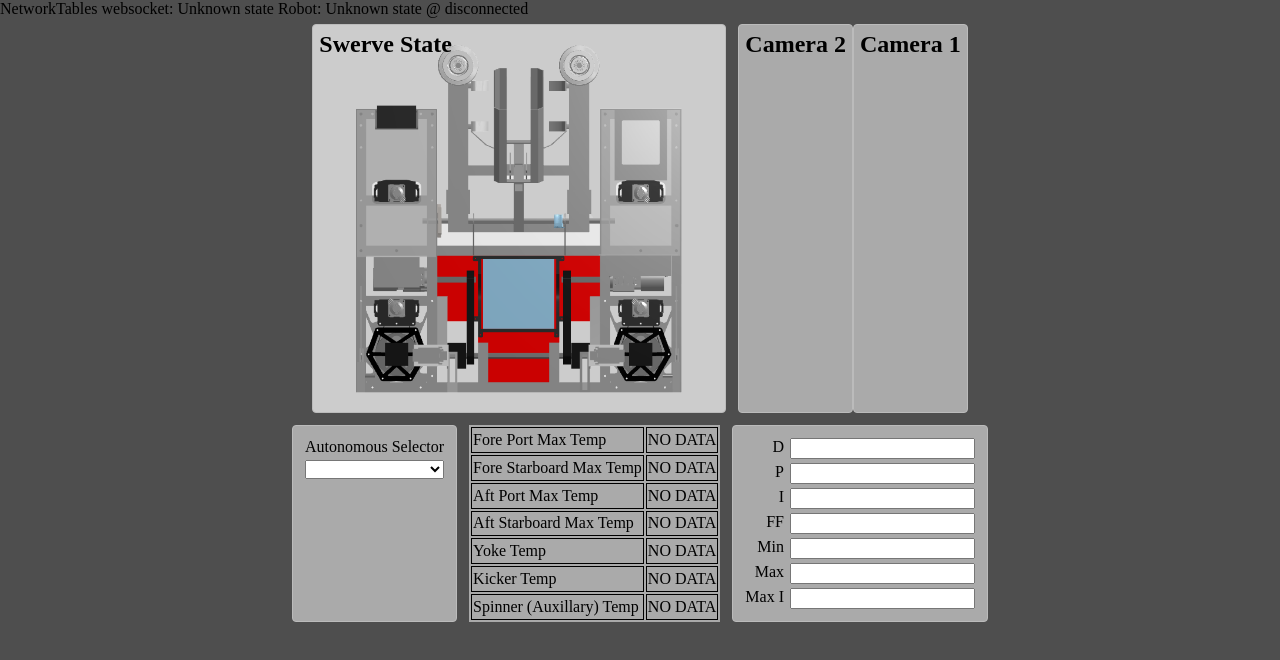
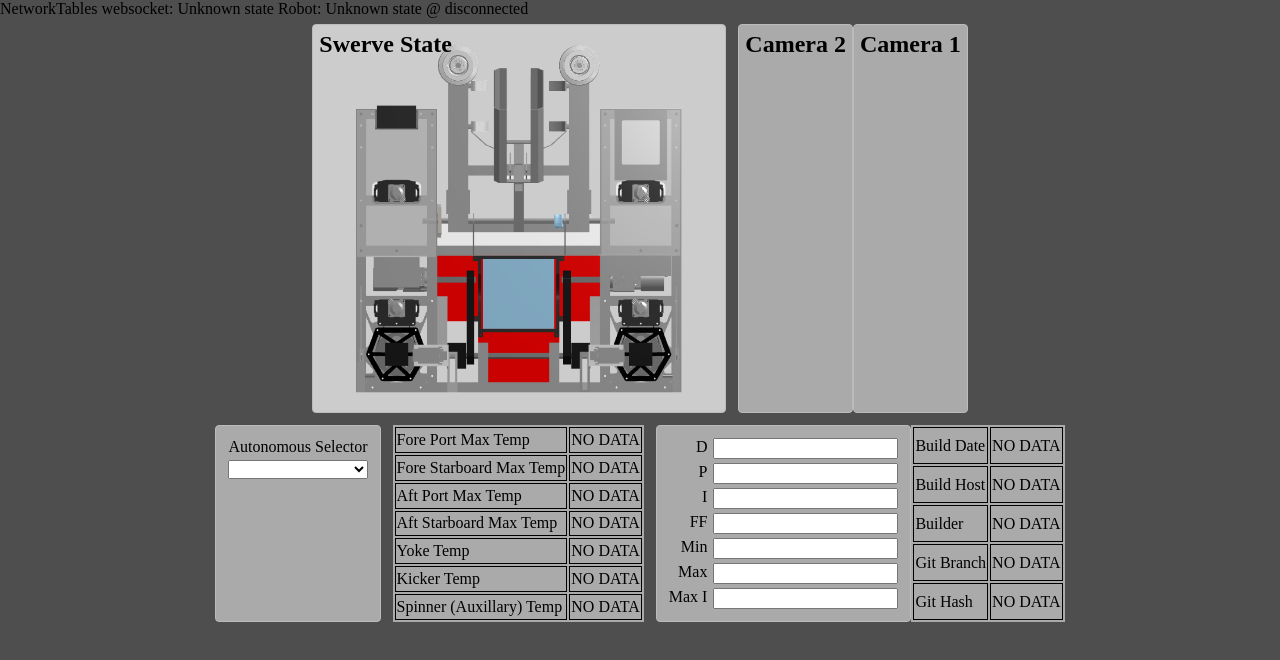
Before and after one commit to FRC-1721/1721-RapidReact, a website built with webpack: page dashboard/www/index.html in a window 1280 px wide. Built offline with nearby package versions, Linux system fonts and the light colour scheme.

Commit message:
I am so not a web dev (#69)

```diff
--- /dev/null
+++ b/dashboard/src/build_data-display.js
@@ -0,0 +1,12 @@
+function updateBuildData(key, value) {
+    const splitKey = key.split("/");
+    const id = splitKey[splitKey.length - 1];
+    if (id) {
+        const elem = document.getElementById(id)
+        if (elem) {
+            elem.innerHTML = value;
+        }
+    }
+}
+
+export default updateBuildData;
--- a/dashboard/src/index.js
+++ b/dashboard/src/index.js
@@ -2,6 +2,7 @@
 import * as $ from "jquery";
 import * as d3 from "d3";
 import updateTemp from "./temp-display";
+import updateBuildData from "./build_data-display";
 import { updateValue } from "./utils";
 import { setupPID, receivePIDUpdate } from "./pid-optimizer";
 
@@ -125,6 +126,9 @@ function swerveListener(key, value, isNew) {
     if (key.includes("/SmartDashboard/Thermals/")) {
         updateTemp(key, value);
     }
+    if (key.includes("/SmartDashboard/BuildData/")) {
+        updateBuildData(key, value);
+    }
     if (key.includes("/SmartDashboard/PID/")) {
         receivePIDUpdate(key, value);
     }
--- a/dashboard/www/index.html
+++ b/dashboard/www/index.html
@@ -118,6 +118,30 @@
                 </div>
                 </tbody>
             </div>
+            <table class="data_table">
+                <tbody>
+                    <tr>
+                        <td>Build Date</td>
+                        <td id="build-date">NO DATA</td>
+                    </tr>
+                    <tr>
+                        <td>Build Host</td>
+                        <td id="build-host">NO DATA</td>
+                    </tr>
+                    <tr>
+                        <td>Builder</td>
+                        <td id="builder">NO DATA</td>
+                    </tr>
+                    <tr>
+                        <td>Git Branch</td>
+                        <td id="git-branch">NO DATA</td>
+                    </tr>
+                    <tr>
+                        <td>Git Hash</td>
+                        <td id="git-hash">NO DATA</td>
+                    </tr>
+                </tbody>
+            </table>
         </div>
     </main>
 </body>
--- a/dashboard/www/styles.css
+++ b/dashboard/www/styles.css
@@ -3,10 +3,11 @@
     --mid-gray: #AAA;
     --dark-gray: #333;
 }
+
 .wrapper {
     position: absolute;
     left: 0;
-    top:0;
+    top: 0;
     right: 0;
     bottom: 0;
     height: 100%;
@@ -23,7 +24,8 @@
 }
 
 h2 {
-    margin-top: 0px;margin-top: 0px;
+    margin-top: 0px;
+    margin-top: 0px;
 }
 
 .canvas_wrapper {
@@ -63,6 +65,16 @@ h2 {
     border: 1px solid black;
 }
 
+.data_table {
+    background-color: var(--mid-gray);
+
+}
+
+.data_table td {
+    width: auto;
+    border: 1px solid black;
+}
+
 .pid_table {
     border: 1px solid var(--light-gray);
     border-radius: 4px;
@@ -80,7 +92,7 @@ h2 {
     align-items: stretch;
 }
 
-.input_container + .input_container {
+.input_container+.input_container {
     margin-top: 4px;
 }
 
@@ -111,10 +123,15 @@ h2 {
 
 .canvas_wrapper {
     background-image: url("resources/RobotBody.png");
-    background-color: #cccccc; /* Used if the image is unavailable */
-    height: 375px; /* You must set a specified height */
+    background-color: #cccccc;
+    /* Used if the image is unavailable */
+    height: 375px;
+    /* You must set a specified height */
     width: 400px;
-    background-position: center; /* Center the image */
-    background-repeat: no-repeat; /* Do not repeat the image */
-    background-size: cover; /* Resize the background image to cover the entire container */
+    background-position: center;
+    /* Center the image */
+    background-repeat: no-repeat;
+    /* Do not repeat the image */
+    background-size: cover;
+    /* Resize the background image to cover the entire container */
 }
```
